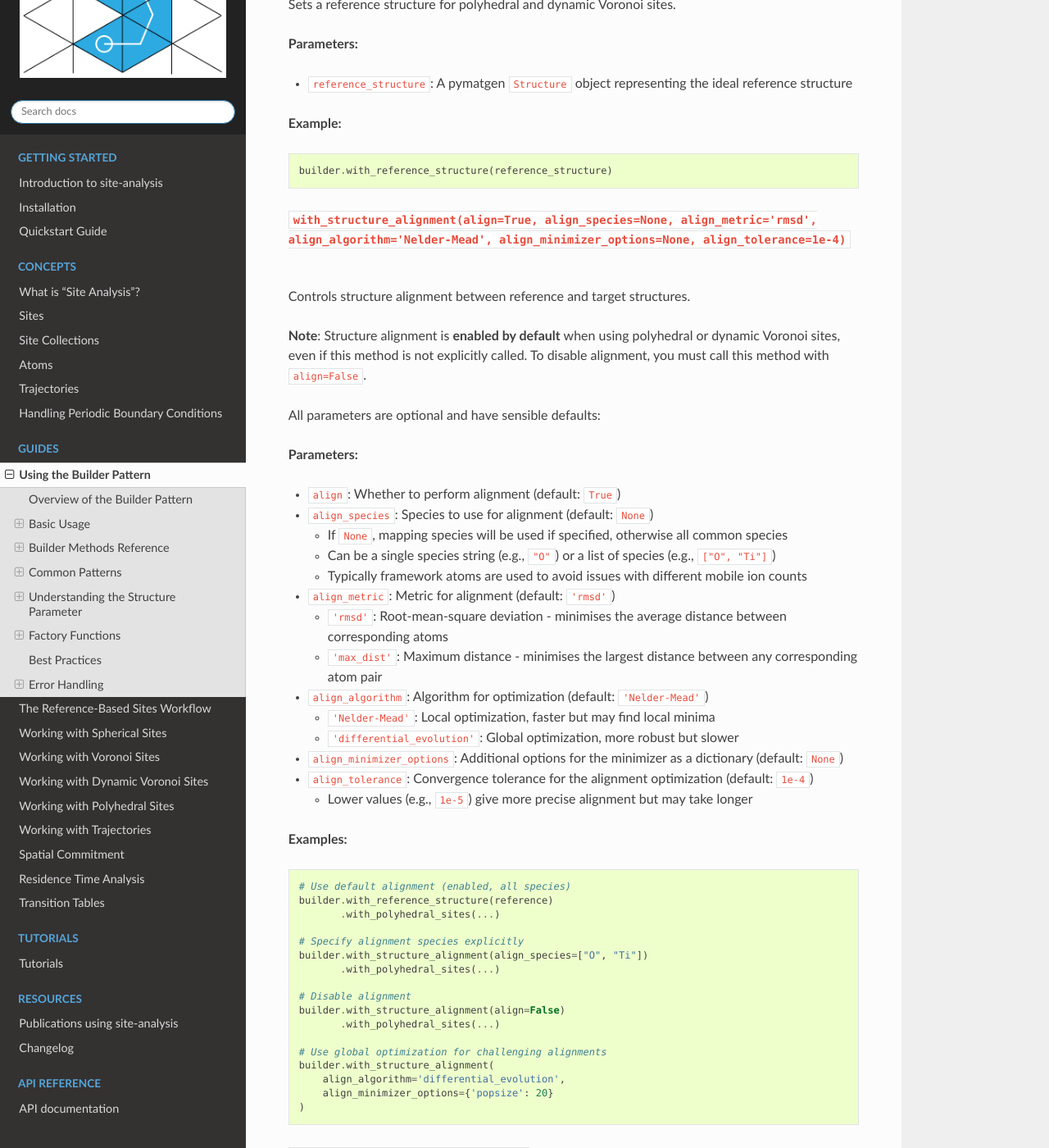
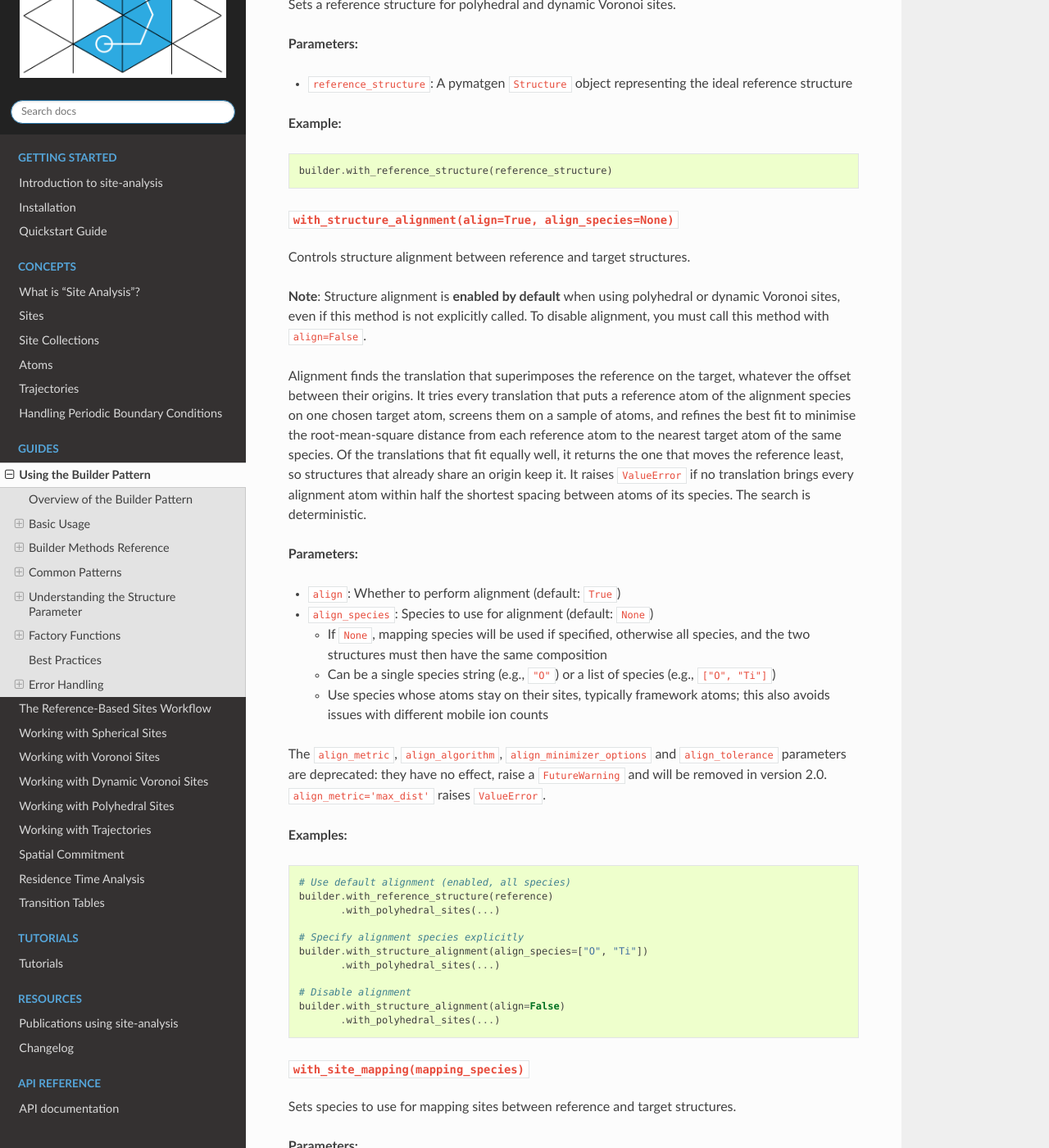
Before and after one commit to bjmorgan/site-analysis, a Sphinx documentation site: the page built from docs/source/guides/builders.md, in a window 1280 px wide and 1400 px high, scrolled down 5907 px. Shown: the whole window at 82% size. Built offline with Sphinx 7.4.7 and the Read the Docs theme 3.1.0, drawn with Linux system fonts in a browser that asks for light colours.

Commit message:
Document alignment by candidate search

````diff
--- a/docs/source/guides/builders.md
+++ b/docs/source/guides/builders.md
@@ -232,28 +232,21 @@ Sets a reference structure for polyhedral and dynamic Voronoi sites.
 builder.with_reference_structure(reference_structure)
 ```
 
-#### `with_structure_alignment(align=True, align_species=None, align_metric='rmsd', align_algorithm='Nelder-Mead', align_minimizer_options=None, align_tolerance=1e-4)`
+#### `with_structure_alignment(align=True, align_species=None)`
 Controls structure alignment between reference and target structures.
 
 **Note**: Structure alignment is **enabled by default** when using polyhedral or dynamic Voronoi sites, even if this method is not explicitly called. To disable alignment, you must call this method with `align=False`.
 
-All parameters are optional and have sensible defaults:
+Alignment finds the translation that superimposes the reference on the target, whatever the offset between their origins. It tries every translation that puts a reference atom of the alignment species on one chosen target atom, screens them on a sample of atoms, and refines the best fit to minimise the root-mean-square distance from each reference atom to the nearest target atom of the same species. Of the translations that fit equally well, it returns the one that moves the reference least, so structures that already share an origin keep it. It raises `ValueError` if no translation brings every alignment atom within half the shortest spacing between atoms of its species. The search is deterministic.
 
 **Parameters:**
 - `align`: Whether to perform alignment (default: `True`)
 - `align_species`: Species to use for alignment (default: `None`)
-  - If `None`, mapping species will be used if specified, otherwise all common species
+  - If `None`, mapping species will be used if specified, otherwise all species, and the two structures must then have the same composition
   - Can be a single species string (e.g., `"O"`) or a list of species (e.g., `["O", "Ti"]`)
-  - Typically framework atoms are used to avoid issues with different mobile ion counts
-- `align_metric`: Metric for alignment (default: `'rmsd'`)
-  - `'rmsd'`: Root-mean-square deviation - minimises the average distance between corresponding atoms
-  - `'max_dist'`: Maximum distance - minimises the largest distance between any corresponding atom pair
-- `align_algorithm`: Algorithm for optimization (default: `'Nelder-Mead'`)
-  - `'Nelder-Mead'`: Local optimization, faster but may find local minima
-  - `'differential_evolution'`: Global optimization, more robust but slower
-- `align_minimizer_options`: Additional options for the minimizer as a dictionary (default: `None`)
-- `align_tolerance`: Convergence tolerance for the alignment optimization (default: `1e-4`)
-  - Lower values (e.g., `1e-5`) give more precise alignment but may take longer
+  - Use species whose atoms stay on their sites, typically framework atoms; this also avoids issues with different mobile ion counts
+
+The `align_metric`, `align_algorithm`, `align_minimizer_options` and `align_tolerance` parameters are deprecated: they have no effect, raise a `FutureWarning` and will be removed in version 2.0. `align_metric='max_dist'` raises `ValueError`.
 
 **Examples:**
 ```python
@@ -268,12 +261,6 @@ builder.with_structure_alignment(align_species=["O", "Ti"])
 # Disable alignment
 builder.with_structure_alignment(align=False)
        .with_polyhedral_sites(...)
-
-# Use global optimization for challenging alignments
-builder.with_structure_alignment(
-    align_algorithm='differential_evolution',
-    align_minimizer_options={'popsize': 20}
-)
 ```
 
 #### `with_site_mapping(mapping_species)`
````
Also changed, not shown: CHANGELOG.md (+5 -0 lines), docs/source/guides/reference_workflow.md (+20 -5 lines).
